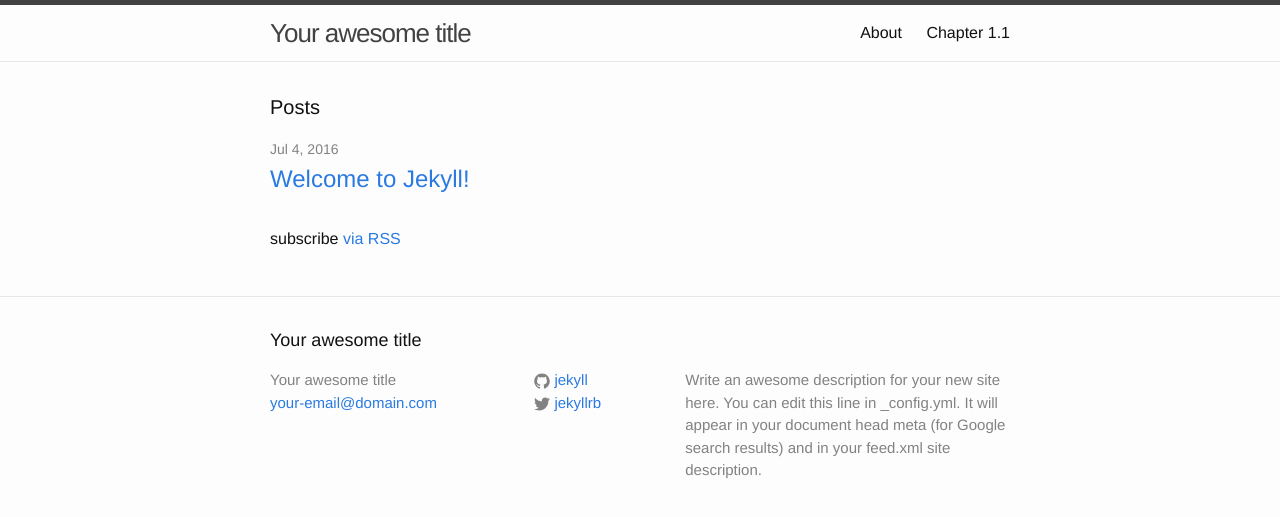
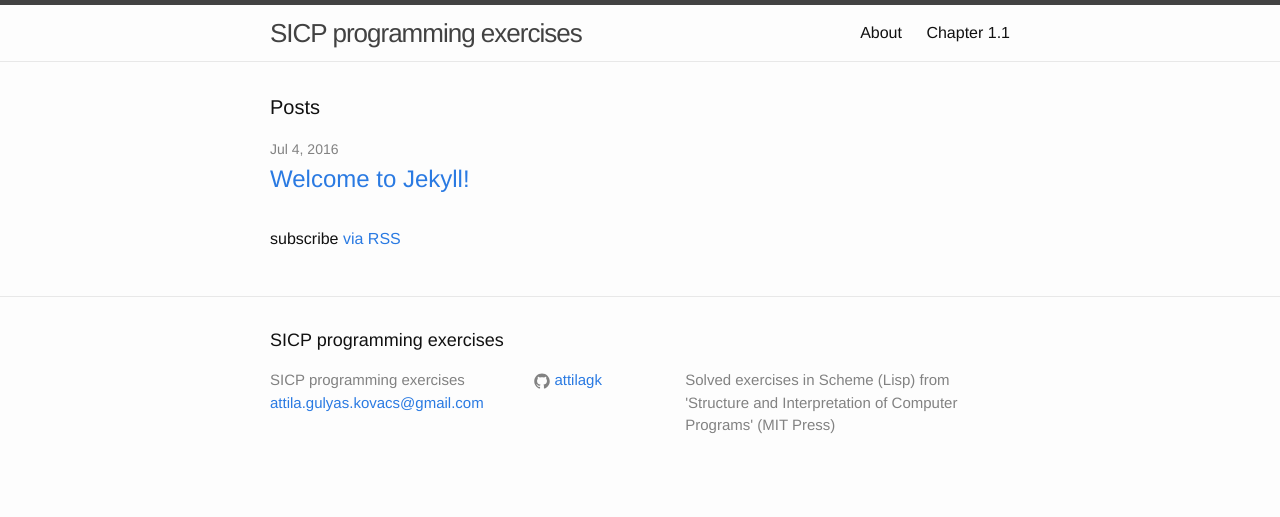
Before and after one commit to attilagk/SICP-programming-exercises, a Jekyll site: the page built from index.html, in a window 1280 px wide. Shown: the top 517 px of the page. Built offline with Jekyll 4.4.1, drawn with Linux system fonts in a browser that asks for light colours.

Commit message:
README corrected

```diff
--- a/_config.yml
+++ b/_config.yml
@@ -6,16 +6,13 @@
 # 'jekyll serve'. If you change this file, please restart the server process.
 
 # Site settings
-title: Your awesome title
-email: your-email@domain.com
+title: SICP programming exercises
+email: attila.gulyas.kovacs@gmail.com
 description: > # this means to ignore newlines until "baseurl:"
-  Write an awesome description for your new site here. You can edit this
-  line in _config.yml. It will appear in your document head meta (for
-  Google search results) and in your feed.xml site description.
+    Solved exercises in Scheme (Lisp) from 'Structure and Interpretation of Computer Programs' (MIT Press)
 baseurl: "/SICP-programming-exercises" # the subpath of your site, e.g. /blog
 url: "https://attilagk.github.io" # the base hostname & protocol for your site
-twitter_username: jekyllrb
-github_username:  jekyll
+github_username:  attilagk
 
 # Build settings
 markdown: kramdown
```
Also changed, not shown: README.md, 1 other file.
